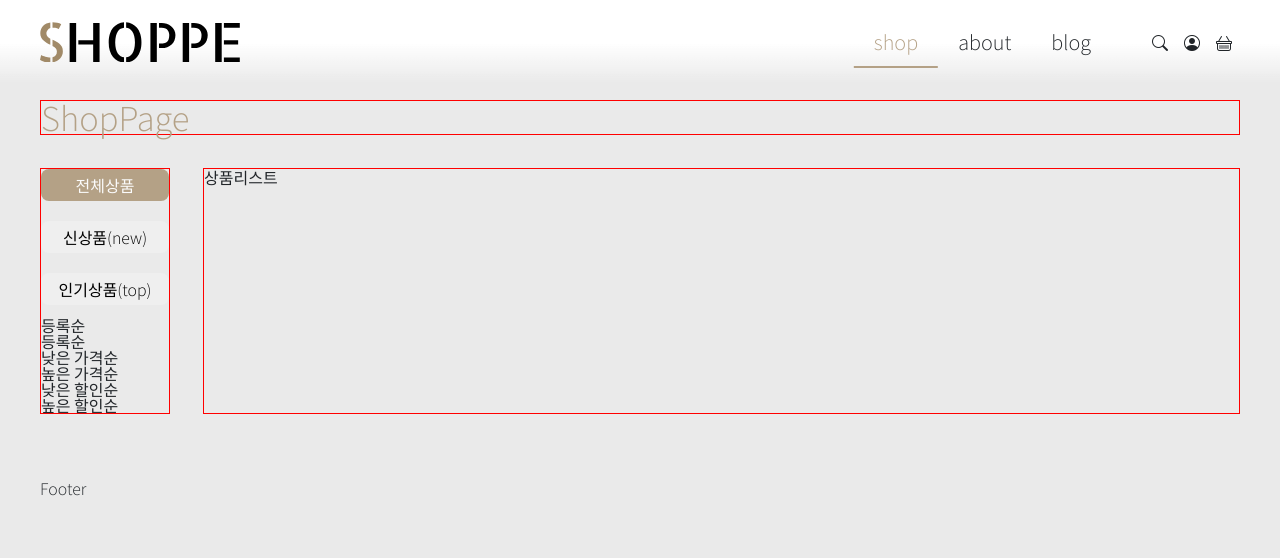
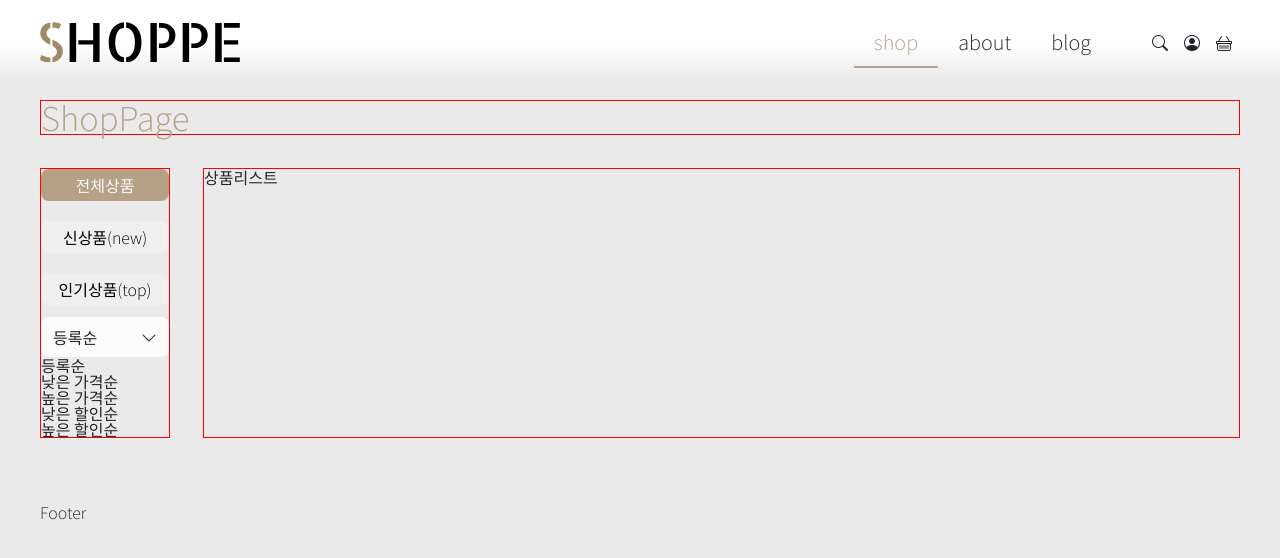
Before and after one commit to Lacheln1/UrecaDailyStudy, a React (Vite) app in the folder 4/0418/react04_shop/: page /shop in a window 1280 px wide. Shown: the top 558 px of the page. Built offline with nearby package versions, Linux system fonts and the light colour scheme.

Commit message:
up/down css 적용1

```diff
--- a/4/0418/react04_shop/src/pages/ShopPage.jsx
+++ b/4/0418/react04_shop/src/pages/ShopPage.jsx
@@ -14,8 +14,12 @@ const ShopPage = () => {
           <button>인기상품(top)</button>
         </div>
         {/* {정렬기능} */}
-        <div className={css.sort}>
-          <div className={css.sortHeader}>등록순</div>
+        <div className={`css.sort ${css.active}`}>
+          <div className={css.sortHeader}>
+            <p>등록순</p>
+            {/* 레이아웃 상황에 따라 화살표가 up/down 되는것을 구현 예정 */}
+            <i className={`bi bi-chevron-down`}></i>
+          </div>
           <ul>
             <li>등록순</li>
             <li>낮은 가격순</li>
--- a/4/0418/react04_shop/src/pages/ShopPage.module.css
+++ b/4/0418/react04_shop/src/pages/ShopPage.module.css
@@ -36,6 +36,41 @@
   color: var(--dark-colors-white-dark);
 }
 
+.sort {
+  margin: var(--fs33) 0;
+  font-size: var(--fs12);
+}
+
+.sortHeader {
+  background-color: var(--dark-colors-white-dark);
+  padding: var(--fs12);
+  border-radius: var(--fs8);
+  position: relative;
+}
+
+.sortHeader i {
+  position: absolute;
+  top: 50%;
+  transform: translateY(-50%);
+  right: var(--fs12);
+}
+
+.sort ul {
+  /* display: none; */
+  height: 0;
+  overflow: hidden;
+  transition: 0.3s;
+}
+
+.sort.active .sortHeader i {
+  transform: translateY(-50%) rotate(180deg);
+}
+
+.sort.active ul {
+  height: auto;
+  transition: height 0.3s ease-in-out;
+}
+
 .productList {
   flex: 1;
 }
```
